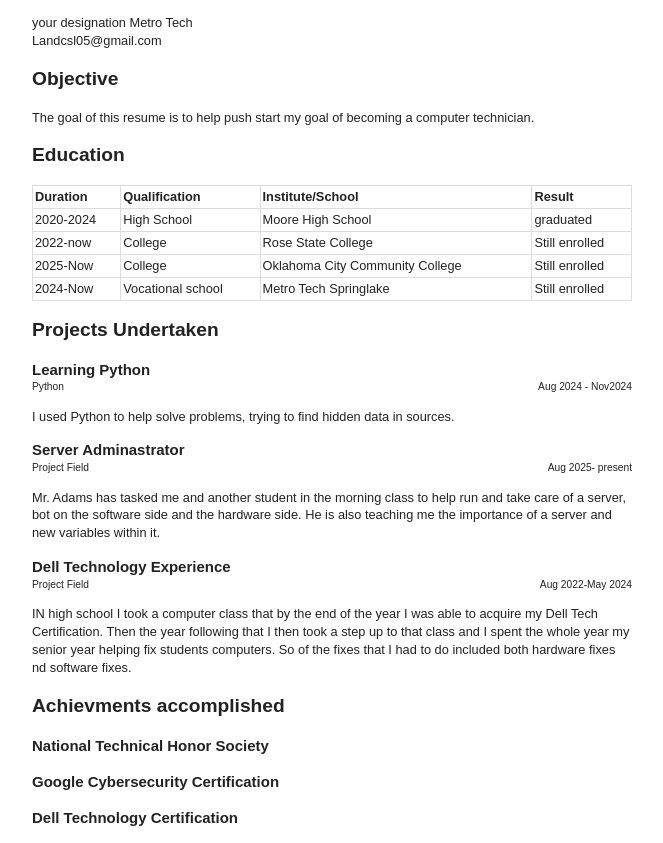
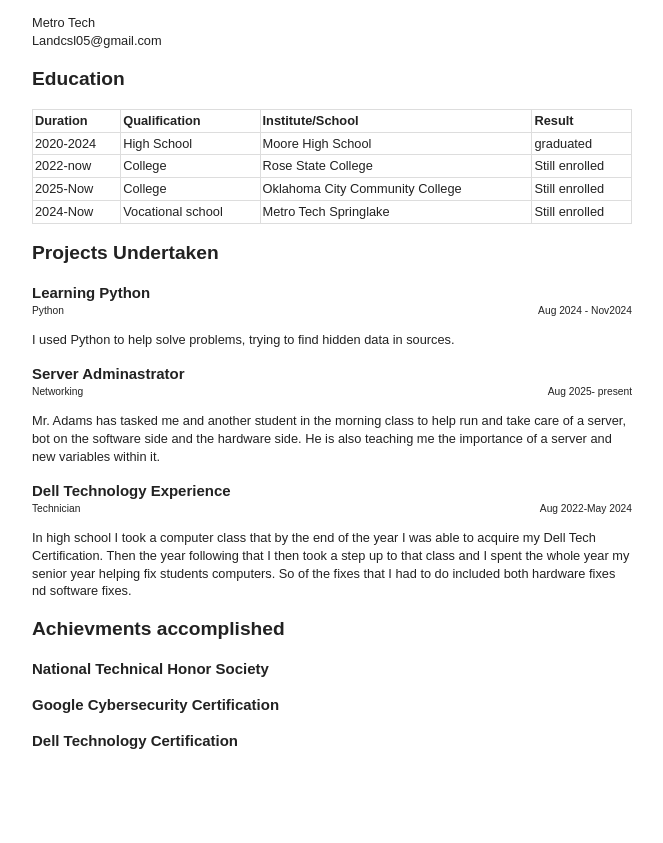
Before and after one commit to Land2025/Land2025.github.io, a plain HTML site: page index.html in a window 1280 px wide. Shown: the part 56-899 px from the top of the page, without its empty margins (308-971 px from the left). After the commit the page ends 823 px from the top, so only its background shows below. Drawn offline with Linux system fonts and the light colour scheme.

Commit message:
commit 7

```diff
--- a/index.html
+++ b/index.html
@@ -13,7 +13,7 @@
 
 		<div id="designation">
 
-			<span class="title">your designation</span>
+			<span class="title"></span>
 			<span class="organization">Metro Tech</span>
 
 		</div>
@@ -27,10 +27,10 @@
 	<div class="content" role=main>
 
 		<section id="objective">
-			<h2 class="title">Objective</h2>
+			<h2 class="title"></h2>
 			<div class="description">
 				<p>
-					The goal of this resume is to help push start my goal of becoming a computer technician.
+
 				</p>
 			</div> <!-- end description -->
 		</section>
@@ -98,7 +98,7 @@
 				<section class="project">
 					<h3 class="title">Server Adminastrator</h3>
 					<div class="meta">
-						<span class="field">Project Field</span> <span class="date">Aug 2025- present</span>
+						<span class="field">Networking</span> <span class="date">Aug 2025- present</span>
 					</div>
 					<p class="description"> Mr. Adams has tasked me and another student in the morning class to help run and take care of a server, bot on the software side and the hardware side. He is also teaching me the importance of a server and new variables within it. </p>
 				</section> <!-- end project description -->
@@ -108,9 +108,9 @@
 				<section class="project">
 					<h3 class="title">Dell Technology Experience</h3>
 					<div class="meta">
-						<span class="field">Project Field</span> <span class="date">Aug 2022-May 2024</span>
+						<span class="field">Technician</span> <span class="date">Aug 2022-May 2024</span>
 					</div>
-				    <p class="description"> IN high school I took a computer class that by the end of the year I was able to acquire my Dell Tech Certification. Then the year following that I then took a step up to that class and I spent the whole year my senior year helping fix students computers. So of the fixes that I had to do included both hardware fixes nd software fixes. </p>
+				    <p class="description"> In high school I took a computer class that by the end of the year I was able to acquire my Dell Tech Certification. Then the year following that I then took a step up to that class and I spent the whole year my senior year helping fix students computers. So of the fixes that I had to do included both hardware fixes nd software fixes. </p>
 				</section>
 				<!-- end project description -->
 
```
